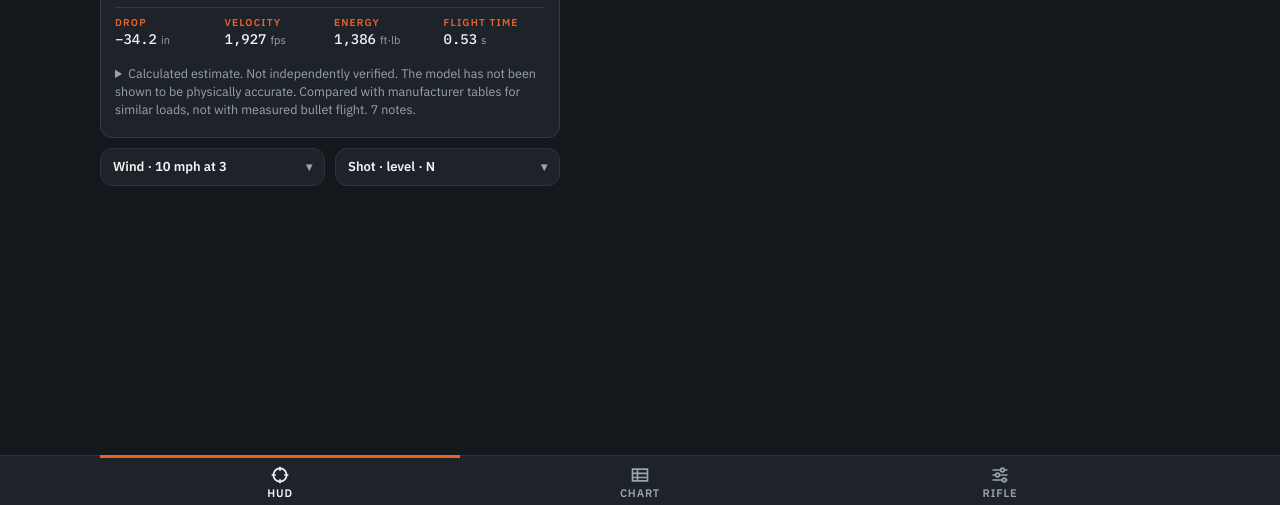
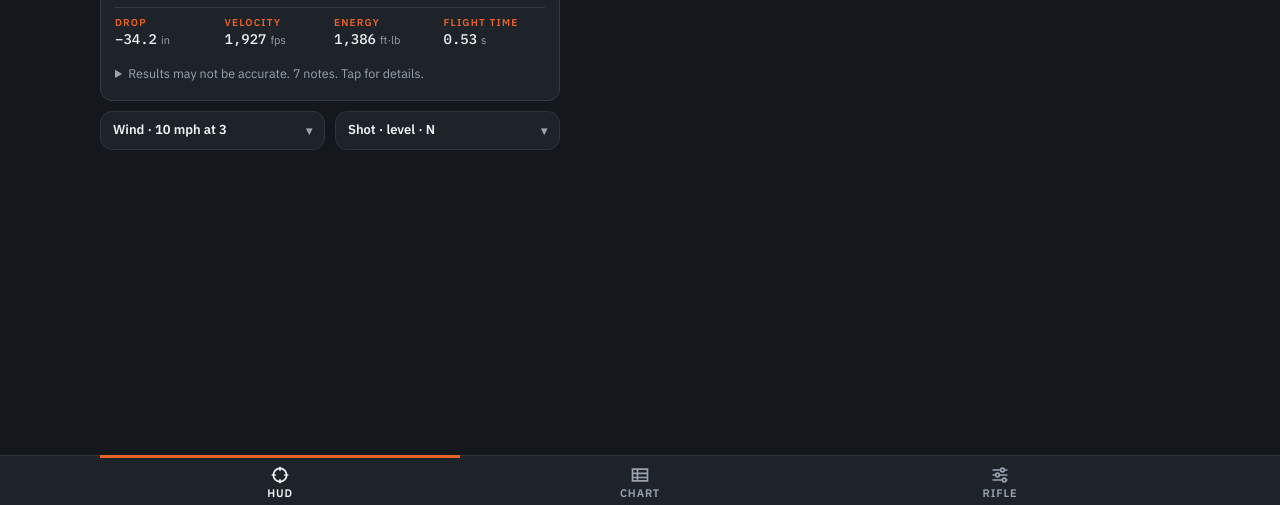
Before and after one commit to Chazz0/Scope-Dope, a plain HTML site: page index.html in a window 1280 px wide. Shown: the part 295-800 px from the top of the page. Drawn offline with nearby package versions, Linux system fonts and the light colour scheme.

Commit message:
Stage 14 (in progress): one short "Results may not be accurate" line per panel; full statement and all warnings kept in collapsed details
Display only. No solver, data, tolerance or model version change. No warning or note text removed; panels no longer auto-open.

Co-Authored-By: Claude Sonnet 5.5 <noreply@anthropic.com>
Claude-Session: https://claude.ai/code/session_01EsKiFcVWN5JcTASPvr9fjq

```diff
--- a/index.html
+++ b/index.html
@@ -333,7 +333,7 @@ input[type=range]{height:20px}
               <div><dt>Energy</dt><dd><span id="sEn">0</span><small>ft&middot;lb</small></dd></div>
               <div><dt>Flight time</dt><dd><span id="sTime">0</span><small>s</small></dd></div>
             </dl>
-            <details class="assess" id="assess"><summary id="assessSum">Calculated estimate. Not independently verified. The model has not been shown to be physically accurate.</summary><ul id="assessList"></ul></details>
+            <details class="assess" id="assess"><summary id="assessSum">Results may not be accurate. Tap for details.</summary><p class="hint" id="assessFull">Calculated estimate. Not independently verified. The model has not been shown to be physically accurate.</p><ul id="assessList"></ul></details>
             <p class="notice" id="notice" hidden></p>
           </section>
 
@@ -388,7 +388,7 @@ input[type=range]{height:20px}
         <section class="card" aria-labelledby="h-range">
           <h2 id="h-range">Range card</h2>
           <p class="sub" id="cSummary"></p>
-          <details class="assess" id="cAssess"><summary id="cAssessSum">Calculated estimate. Not independently verified against measured bullet flight. The model has not been shown to be physically accurate.</summary><p class="hint" id="cAssessNote"></p><ul id="cAssessList"></ul></details>
+          <details class="assess" id="cAssess"><summary id="cAssessSum">Results may not be accurate. Tap for details.</summary><p class="hint" id="cAssessNote"></p><ul id="cAssessList"></ul></details>
           <div class="grid3">
             <div class="field"><label for="cStart">From (yards)</label><input id="cStart" type="number" inputmode="numeric" min="10" max="2000" step="5" value="100"></div>
             <div class="field"><label for="cEnd">To (yards)</label><input id="cEnd" type="number" inputmode="numeric" min="10" max="2000" step="5" value="1000"></div>
@@ -1448,33 +1448,34 @@ function assessResult(inp, ctx){
     const head = 'Calculated estimate. Not independently verified against measured bullet flight. The model has not been shown to be physically accurate.';
     note.textContent = 'Reference comparisons cover limited conditions: manufacturer tables, up to ' + VALIDATED.rangeYd[1] + ' yd. Being inside those conditions does not establish accuracy, and manufacturer comparisons are not proof of real-world accuracy. Wind, spin drift and Coriolis notes are on the main screen.';
     list.textContent = '';
-    if (inp.bad){ sum.textContent = head + ' No range card until the highlighted fields are fixed.'; return; }
+    note.textContent = head + ' ' + note.textContent;
+    if (inp.bad){ sum.textContent = 'No range card until the highlighted fields are fixed. Results may not be accurate.'; return; }
     const rg = readRange();
     const top = rg.problems.length ? inp.distYd : Math.max(rg.b, inp.distYd);
     const warns = assessResult(inp, { rangeYd: top, rangeLabel: 'The range card reaches', sg: inp.twist > 0 ? stability(inp) : null }).findings.filter(f => f.level === 'warning');
-    sum.textContent = head + (warns.length ? ' ' + warns.length + (warns.length === 1 ? ' warning.' : ' warnings.') : '');
+    sum.textContent = 'Results may not be accurate.' + (warns.length ? ' ' + warns.length + (warns.length === 1 ? ' warning' : ' warnings') + '.' : '') + ' Tap for details.';
     for (const f of warns){
       const li = document.createElement('li'); li.dataset.level = f.level; li.dataset.id = f.id;
       const tag = document.createElement('span'); tag.className = 'tag'; tag.textContent = 'Warning: ';
       li.appendChild(tag); li.appendChild(document.createTextNode(f.text)); list.appendChild(li);
     }
-    if (warns.length && !box.dataset.touched) box.open = true;
   }
   $('cAssess').addEventListener('toggle', () => { $('cAssess').dataset.touched = '1'; });
 
   function renderAssess(inp){
-    const box = $('assess'), list = $('assessList'), sum = $('assessSum');
+    const box = $('assess'), list = $('assessList'), sum = $('assessSum'), full = $('assessFull');
     list.textContent = '';
-    if (inp.bad){ sum.textContent = 'Calculated estimate. Not independently verified. No result until the highlighted fields are fixed.'; box.open = false; return; }
+    if (inp.bad){ sum.textContent = 'No result until the highlighted fields are fixed. Results may not be accurate.'; full.textContent = 'Calculated estimate. Not independently verified. No result until the highlighted fields are fixed.'; box.open = false; return; }
     const r = assessResult(inp, { rangeYd: inp.distYd, sg: inp.twist > 0 ? stability(inp) : null });
     const warns = r.findings.filter(f => f.level === 'warning').length, notes = r.findings.length - warns;
-    sum.textContent = r.badge + ' ' + (warns ? warns + (warns === 1 ? ' warning' : ' warnings') + ', ' : '') + notes + (notes === 1 ? ' note' : ' notes') + '.';
+    // One short line on screen; the complete statement and every warning and note stay in the details below, unchanged.
+    sum.textContent = 'Results may not be accurate. ' + (warns ? warns + (warns === 1 ? ' warning' : ' warnings') + ', ' : '') + notes + (notes === 1 ? ' note' : ' notes') + '. Tap for details.';
+    full.textContent = r.badge;
     for (const f of r.findings){
       const li = document.createElement('li'); li.dataset.level = f.level; li.dataset.id = f.id;
       const tag = document.createElement('span'); tag.className = 'tag'; tag.textContent = f.level === 'warning' ? 'Warning: ' : 'Note: ';
       li.appendChild(tag); li.appendChild(document.createTextNode(f.text)); list.appendChild(li);
     }
-    if (warns && !box.dataset.touched) box.open = true;
   }
 
   function renderMeta(inp){
```
